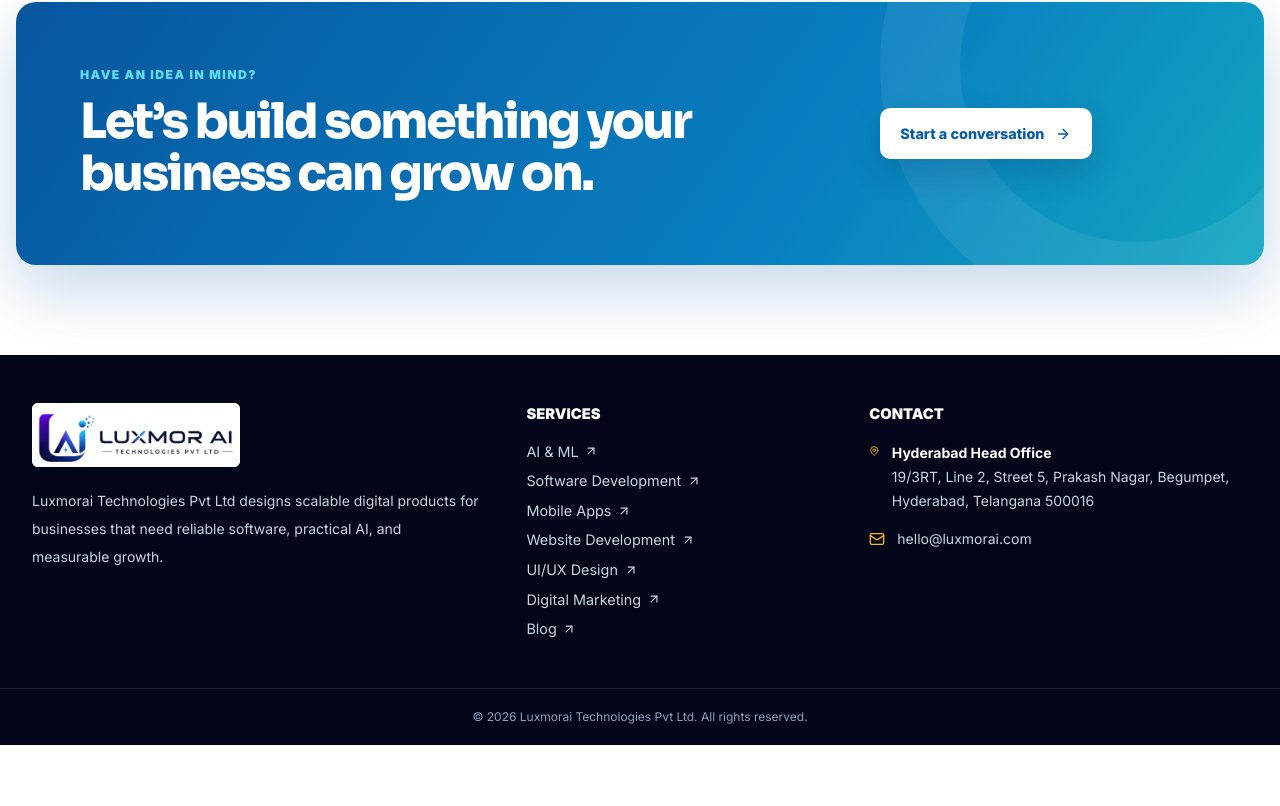
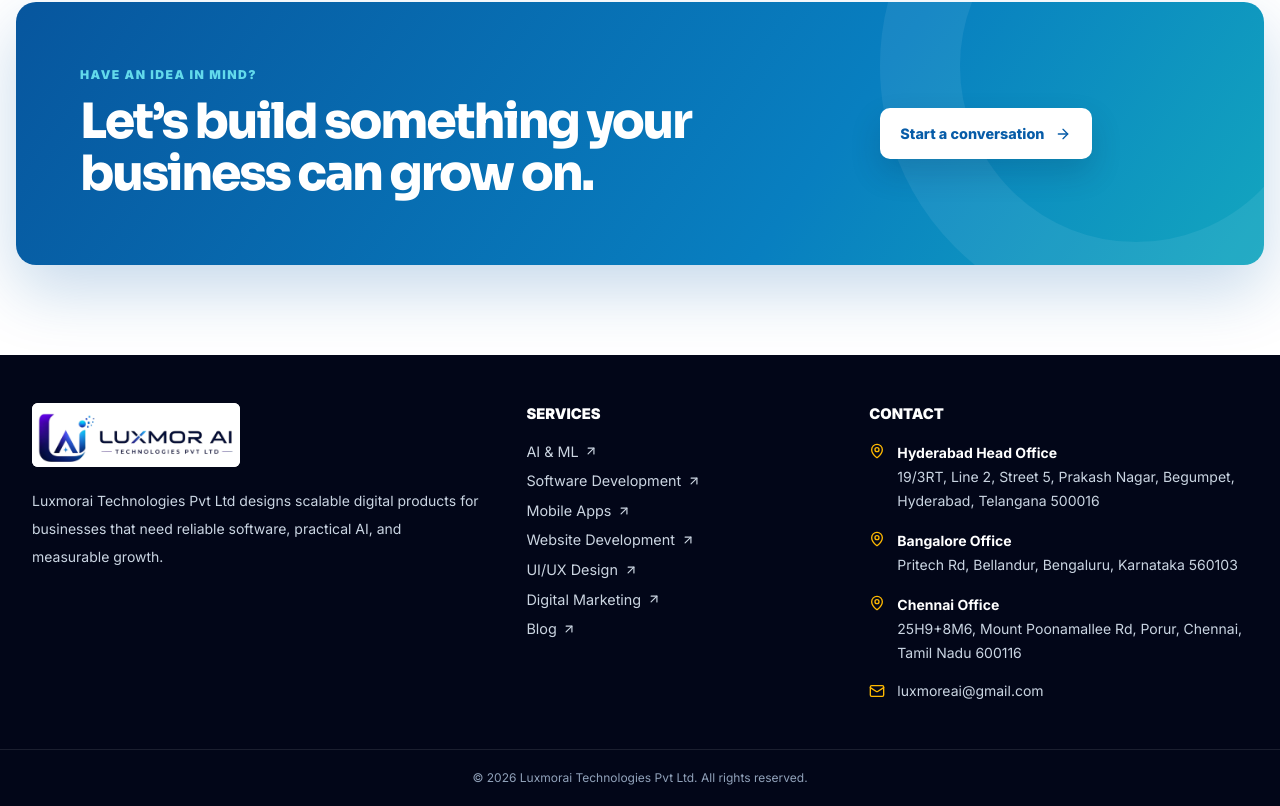
Before and after one commit to luxmoreai-alt/luxmorai, a React (Vite) app: page / in a window 1280 px wide. Shown: the part 5144-5950 px from the top of the page. Before the commit the page ends 5889 px from the top, so only its background shows below. Built offline with nearby package versions, Linux system fonts and the light colour scheme.

Commit message:
Update the about

```diff
--- a/src/components/Footer.tsx
+++ b/src/components/Footer.tsx
@@ -2,6 +2,21 @@ import { ArrowUpRight, Mail, MapPin } from "lucide-react";
 import { Link } from "react-router-dom";
 
 const links = ["AI & ML", "Software Development", "Mobile Apps", "Website Development", "UI/UX Design", "Digital Marketing"];
+
+const offices = [
+  {
+    name: "Hyderabad Head Office",
+    address: "19/3RT, Line 2, Street 5, Prakash Nagar, Begumpet, Hyderabad, Telangana 500016",
+  },
+  {
+    name: "Bangalore Office",
+    address: "Pritech Rd, Bellandur, Bengaluru, Karnataka 560103",
+  },
+  {
+    name: "Chennai Office",
+    address: "25H9+8M6, Mount Poonamallee Rd, Porur, Chennai, Tamil Nadu 600116",
+  },
+];
 
 export function Footer() {
   return (
@@ -36,13 +51,15 @@ export function Footer() {
         <div>
           <h3 className="footer-title">Contact</h3>
           <div className="space-y-4 text-sm text-slate-300">
-            <p className="flex gap-3 leading-6">
-              <MapPin className="mt-0.5 h-4 w-4 text-amber-400" />
-              <span><strong className="block text-white">Hyderabad Head Office</strong>19/3RT, Line 2, Street 5, Prakash Nagar, Begumpet, Hyderabad, Telangana 500016</span>
-            </p>
-            <a className="flex gap-3 hover:text-white" href="mailto:hello@luxmorai.com">
+            {offices.map((office) => (
+              <p className="flex gap-3 leading-6" key={office.name}>
+                <MapPin className="mt-0.5 h-4 w-4 shrink-0 text-amber-400" />
+                <span><strong className="block text-white">{office.name}</strong>{office.address}</span>
+              </p>
+            ))}
+            <a className="flex gap-3 hover:text-white" href="mailto:luxmoreai@gmail.com">
               <Mail className="mt-0.5 h-4 w-4 text-amber-400" />
-              hello@luxmorai.com
+              luxmoreai@gmail.com
             </a>
           </div>
         </div>
```
